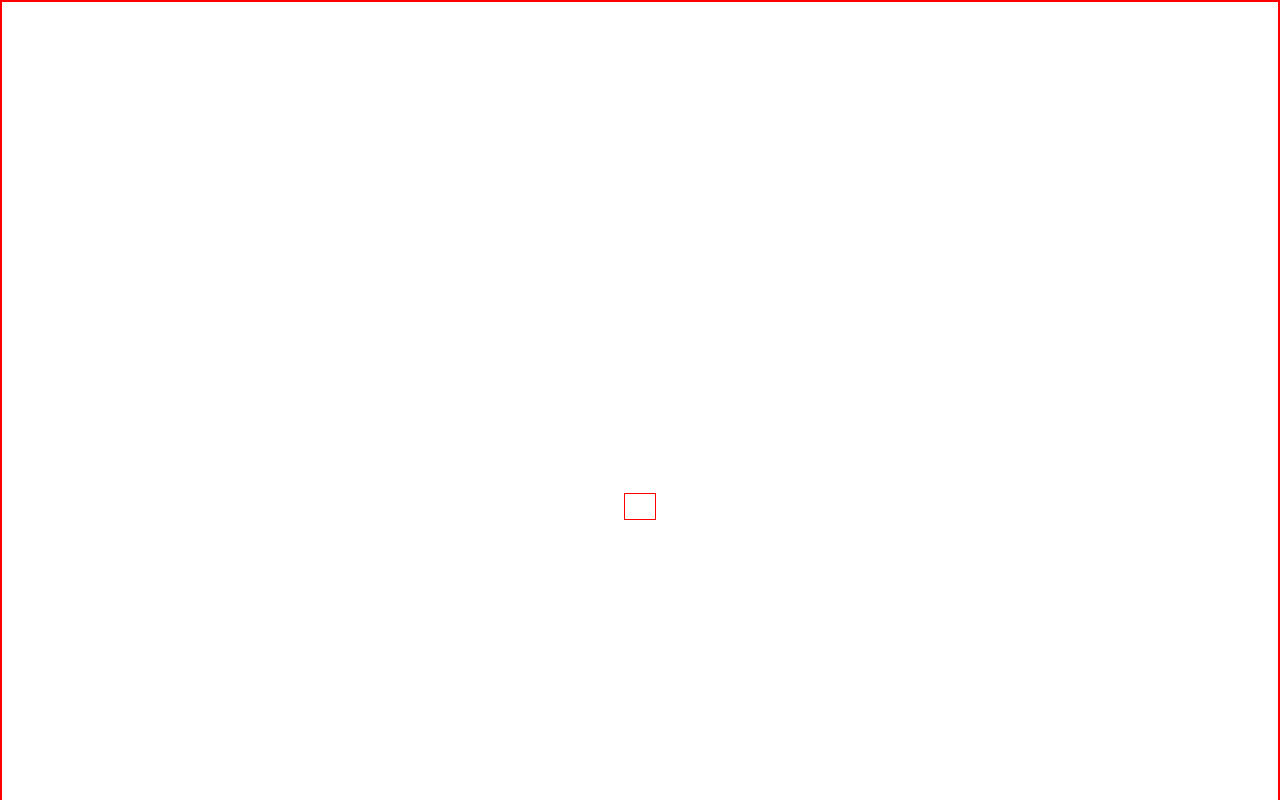
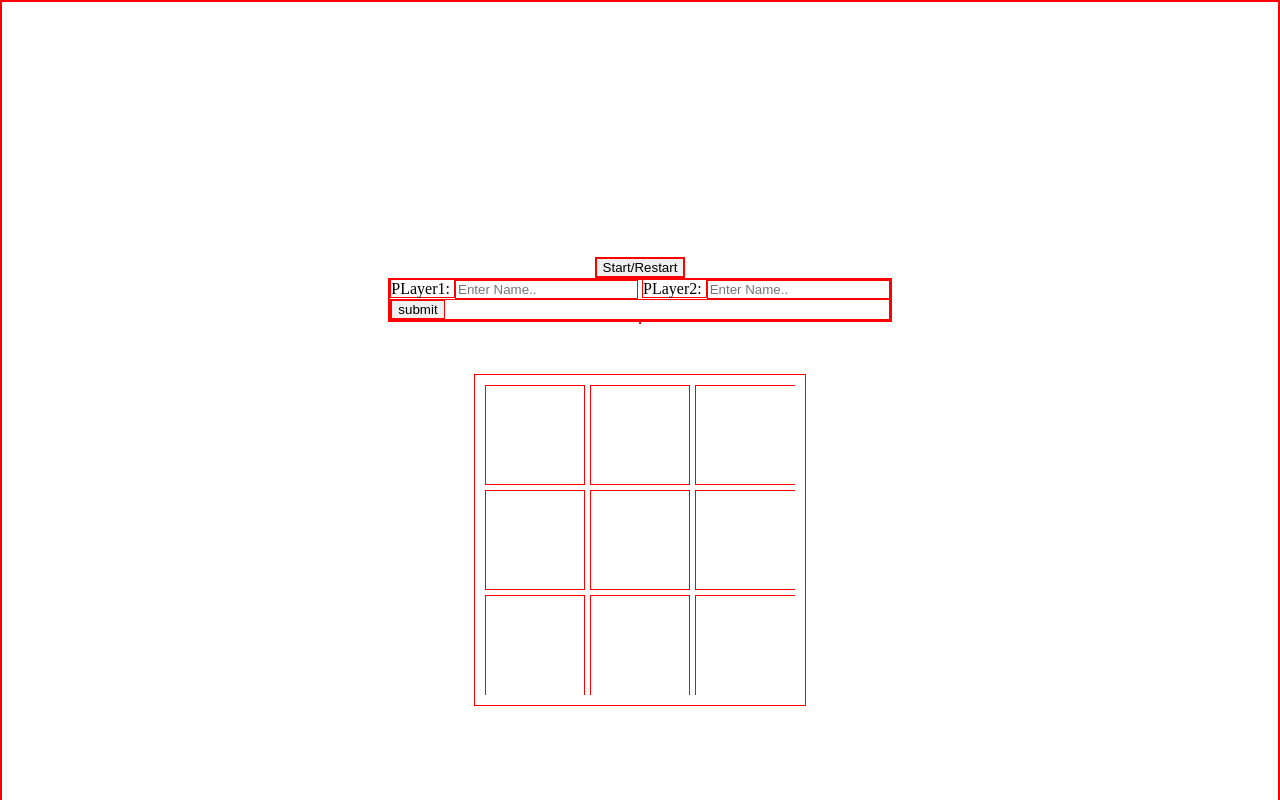
Before and after one commit to CalyWorld/Tic-Tac-Toe, a plain HTML site: page index.html in a window 1280 px wide. Shown: the top 800 px of the page. Drawn offline with Linux system fonts and the light colour scheme.

Commit message:
Added a form to take in the names of players

```diff
--- a/index.html
+++ b/index.html
@@ -9,7 +9,35 @@
     <title>Tic Tac Toe</title>
 </head>
 <body>
+    <div id="button-container">
+        <button id="startbutton">Start/Restart</button>
+    </div>
+    <div id="form-container">
+        <form id="form">
+            <label for="fname">PLayer1: </label>
+            <input type="text" id="fname" placeholder="Enter Name.." name="Name">
+
+            <label for="lname">PLayer2: </label>
+            <input type="text" id="lname" placeholder="Enter Name.." name="Name">
+
+            <div id="form-submit">
+                <input type="button" id="submit" value="submit">
+            </div>
+        </form>
+    </div>
+
+    <div id="statusMessage"></div>
+
     <div id="grid-container">
-    </div>
+        <div id="0" class="cell"></div>
+        <div id="1" class="cell"></div>
+        <div id="2" style="border-right:none;" class="cell"></div>
+        <div id="3" class="cell"></div>
+        <div id="4" class="cell"></div>
+        <div id="5" style="border-right:none;" class="cell"></div>
+        <div id="6" style="border-bottom: none;" class="cell"></div>
+        <div id="7" style="border-bottom: none;" class="cell"></div>
+        <div id="8" style="border-right:none; border-bottom: none;" class="cell"></div>
+        </div>
 </body>
 </html>
```
